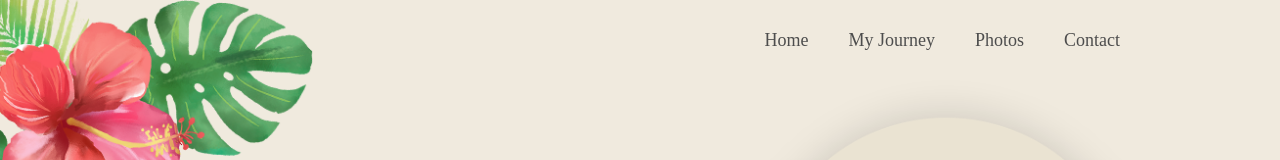
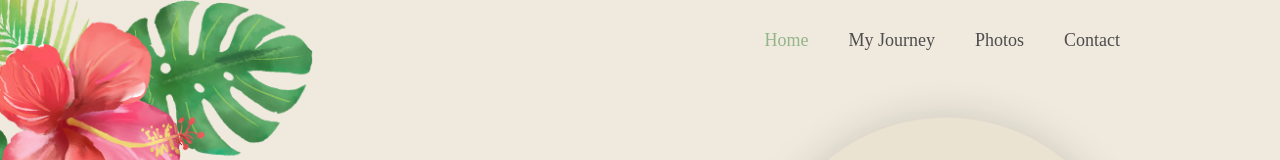
Before and after one commit to XiangZhuang/pichi-app, a React (Create React App) app in the folder webapp/: page /home in a window 1280 px wide. Shown: the top 160 px of the page. Built offline with nearby package versions, Linux system fonts and the light colour scheme; no server answers; a web font is replaced by a local one.

Commit message:
header active style

```diff
--- a/webapp/src/components/Header/index.scss
+++ b/webapp/src/components/Header/index.scss
@@ -1,4 +1,8 @@
 @import '../../common/styles/colors';
+
+a.active {
+  color: $green !important;
+}
 
 .header {
   position: fixed;
--- a/webapp/src/components/Header/index.tsx
+++ b/webapp/src/components/Header/index.tsx
@@ -1,4 +1,4 @@
-import { Link, useHistory } from "react-router-dom";
+import { NavLink, useHistory } from "react-router-dom";
 import "./index.scss";
 import { useEffect, useRef, useState } from "react";
 import menuIcon from "../../images/icons/menu.png";
@@ -61,7 +61,7 @@ const Header = () => {
         <div className="navs">
           {links.map((link) => (
             <div className="nav" key={link.link}>
-              <Link to={link.link}>{link.name}</Link>
+              <NavLink to={link.link}>{link.name}</NavLink>
             </div>
           ))}
         </div>
@@ -87,7 +87,7 @@ const Header = () => {
                 setShowMenu(false);
               }}
             >
-              <Link to={link.link}>{link.name}</Link>
+              <NavLink to={link.link}>{link.name}</NavLink>
             </div>
           ))}
         </div>
```
